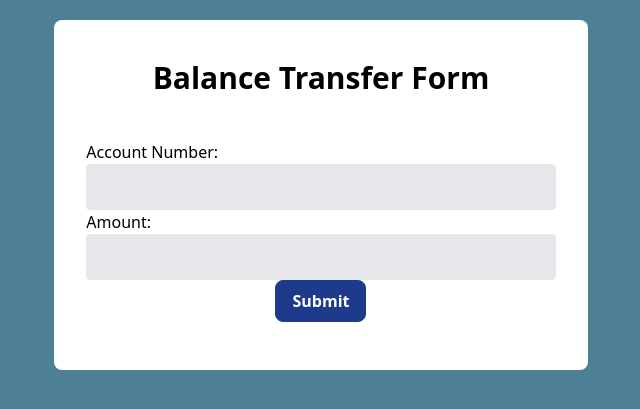
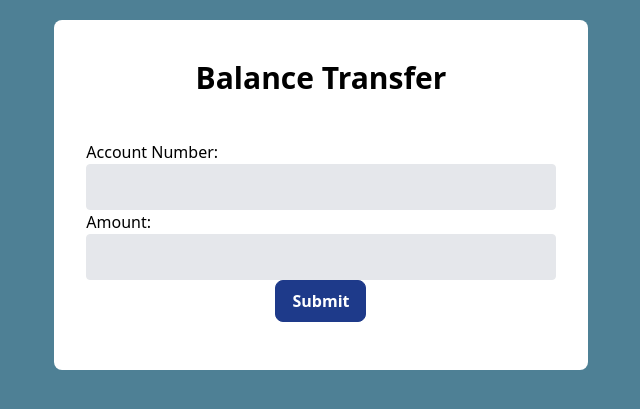
Before and after one commit to imhnoyon/Mamar-Bank-Project, a Django app: page /transactions/transfer/ in a window 1280 px wide. Shown: the part 78-487 px from the top of the page, without its empty margins (319-959 px from the left). Run offline with Django 5.2, Linux system fonts and the light colour scheme; some libraries are stand-ins or nearby versions.

Commit message:
new updated

```diff
--- a/core/templates/base.html
+++ b/core/templates/base.html
@@ -4,14 +4,17 @@
     <meta charset="UTF-8" />
     <meta name="viewport" content="width=device-width, initial-scale=1.0" />
     {% block title %}
+
     {% endblock %}
     <link rel="stylesheet" href="https://unpkg.com/tailwindcss@2.0.1/dist/tailwind.min.css" />
     <link rel="stylesheet" href="https://cdnjs.cloudflare.com/ajax/libs/font-awesome/6.6.0/css/all.min.css" integrity="sha512-Kc323vGBEqzTmouAECnVceyQqyqdsSiqLQISBL29aUW4U/M7pSPA/gEUZQqv1cwx4OnYxTxve5UMg5GT6L4JJg==" crossorigin="anonymous" referrerpolicy="no-referrer" />
-  </head>
+
+
   <body style="background-color: #1f5f79c9;">
     {% include 'navbar.html' %}
     {% block content %}
 
     {% endblock %}
+
   </body>
 </html>
--- a/core/templates/index.html
+++ b/core/templates/index.html
@@ -27,6 +27,7 @@
             <img src="{% static 'img/diposit.jpg' %}" alt="Deposit" class="w-full rounded mb-4">
             <h3 class="text-xl font-bold mb-2">Deposit Services</h3>
             <p>Save and grow your wealth with our high-interest deposit options.</p>
+
           </div>
         </div>
 
@@ -36,6 +37,7 @@
             <img src="{% static 'img/loan.jpg' %}" alt="Loans" class="w-full rounded mb-4">
             <h3 class="text-xl font-bold mb-2">Loan Services</h3>
             <p>Flexible and affordable loan options for personal and business needs.</p>
+
           </div>
         </div>
 
@@ -45,6 +47,7 @@
             <img src="{% static 'img/mobilebanking.jpg' %}" alt="Mobile Banking" class="w-full rounded mb-4">
             <h3 class="text-xl font-bold mb-2">Mobile Banking</h3>
             <p>Access your account anytime, anywhere with our mobile banking app.</p>
+
           </div>
         </div>
       </div>
--- a/transactions/templates/transactions/transfer.html
+++ b/transactions/templates/transactions/transfer.html
@@ -20,7 +20,7 @@
 <div class="w-full flex mt-5 justify-center ">
     <div class="bg-white w-5/12 rounded-lg">
 
-        <h1 class="font-bold text-3xl text-center pb-5 pt-10 px-5">Balance Transfer Form</h1>
+        <h1 class="font-bold text-3xl text-center pb-5 pt-10 px-5">Balance Transfer </h1>
         <form method="post" class="px-8 pt-6 pb-8 mb-4">
             {% csrf_token %}
             {{form}}
```
Also changed, not shown: requirements.txt (+15 -23 lines), core/views.py (line endings or trailing spaces), db.sqlite3.
